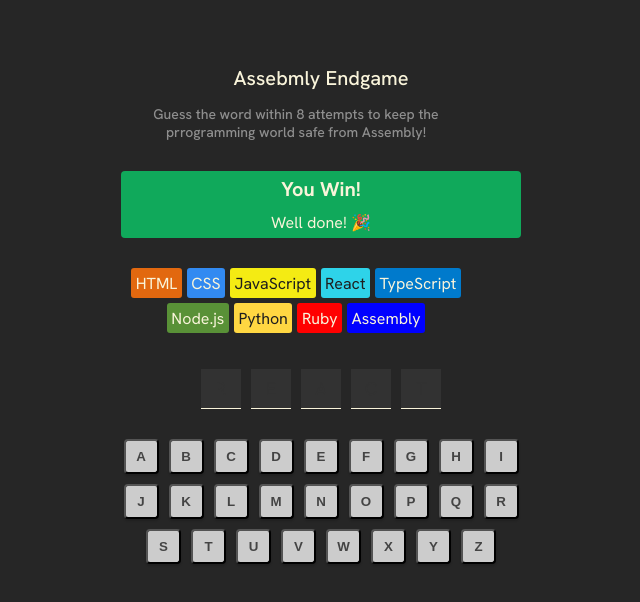
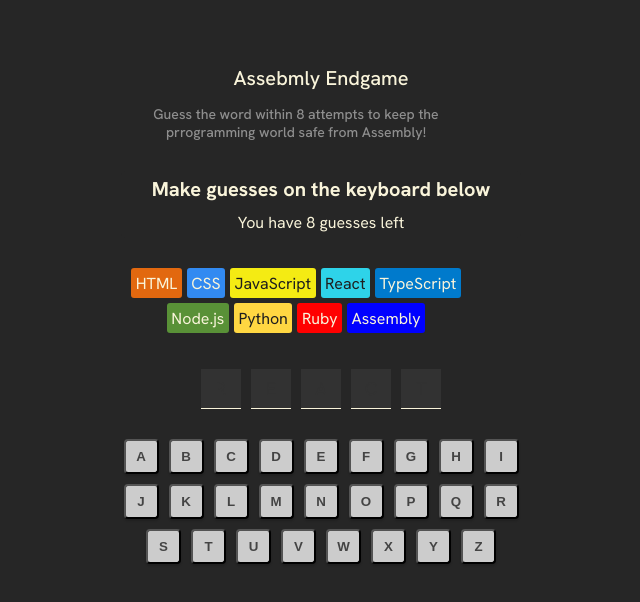
Before and after one commit to WillAnderson1339/Assembly-Endgame, a React (Vite) app in the folder frontend/: page / in a window 1280 px wide. Shown: the top 602 px of the page, without its empty margins (319-959 px from the left). Built offline with nearby package versions, Linux system fonts and the light colour scheme.

Commit message:
almost done - working on the words array now (all my coding)

```diff
--- a/frontend/src/components/Main.jsx
+++ b/frontend/src/components/Main.jsx
@@ -2,19 +2,34 @@ import { useState, useEffect, useRef } from 'react'
 
 import {languages} from '../data/languages'
 // console.log(languages)
-
+import {words} from '../data/words'
+console.log(words)
 import '../css/Main.css'
 
+// game states
+const GAME_PLAYING = 0
+const GAME_WIN = 1
+const GAME_LOSE = 2
+
+// number of attempts
+const MAX_ATTEMPTS = 9
 
 function Main() {
     const [currentWord, setCurrentWord] = useState('react')
     const [guesses, setGuesses] = useState(generateGuesses())
-    const [attempts, setAttempts] = useState(8)
+    const [attempts, setAttempts] = useState(0)
+    const [isWin, setIsWin] = useState(GAME_PLAYING)
+
+    useEffect(() => {
+        checkWin()
+        checkLose()
+    }, [guesses])
 
     const languageElements = languages.map((language, index) => {
         const styles = {
             backgroundColor: language.backgroundColor,
             color: language.color,
+            display: index < attempts ? "none" : ""
         }
 
         return (
@@ -23,8 +38,11 @@ function Main() {
     })
 
     const letterElements = currentWord.split("").map((letter, index) => {
+        // console.log("checking letter", letter)
+        // console.log("isGuessed", isGuessed(letter))
+        const bIsGuessed = isGuessed(letter)
         return (
-            <span className="letter" key={index}>{letter.toUpperCase()}</span>
+            <span className={bIsGuessed ? "letter letter-guessed" : "letter"} key={index}>{letter.toUpperCase()}</span>
         )
     })
 
@@ -48,6 +66,11 @@ function Main() {
             )
     })
 
+    function generateWord() {
+        const randomIndex = Math.floor(Math.random() * languages.length)
+        return languages[randomIndex].name
+    }
+
     function generateGuesses() {
         const alphabet = 'abcdefghijklmnopqrstuvwxyz'
         const alphabetArray = alphabet.split("")
@@ -69,10 +92,34 @@ function Main() {
         return currentWord.includes(letter)
     }
 
+    function isGuessed(letter) {
+        return (
+            guesses.find(guess => guess.letter === letter).right ||
+            guesses.find(guess => guess.letter === letter).wrong
+        )
+    }
+
+    function checkWin() {
+        const bWin = currentWord.split("").every(letter => isGuessed(letter))
+        // console.log("in function checkWin, letter=", letter, "bWin =", bWin)
+        if (bWin) {
+            // console.log("setting isWin to true")
+            setIsWin(GAME_WIN)
+        }
+        return bWin
+    }
+
+    function checkLose() {
+        if (attempts === MAX_ATTEMPTS) {
+            setIsWin(GAME_LOSE)
+        }
+    }
+
     function handleGuess(letter) {
         // console.log(letter)
+        if (isGuessed(letter) === false) {
             let attribute = "default"
-        isInWord(letter) ? attribute = "right" : attribute = "wrong"
+            isInWord(letter) ? (attribute = "right") : (attribute = "wrong", setAttempts(attempts + 1))
 
             setGuesses(prevGuessArray =>
                 prevGuessArray.map(guess =>
@@ -82,6 +129,7 @@ function Main() {
                 )
                 );
         }
+    }
 
     return (
         <>
@@ -90,9 +138,17 @@ function Main() {
                     <h1>Assebmly Endgame</h1>
                     <p>Guess the word within 8 attempts to keep the prrogramming world safe from Assembly!</p>
                 </header>
-                <section className="game-status">
-                    <h2>You Win!</h2>
-                    <p>Well done! 🎉</p>
+                <section className={isWin === GAME_PLAYING ? "game-status game-status-playing" : isWin === GAME_WIN ? "game-status game-status-win" : "game-status game-status-lose"}>
+                    <h2>{
+                        isWin === GAME_PLAYING ? "Make guesses on the keyboard below" :
+                        isWin === GAME_WIN ? "You Win!" :
+                        "You Lose!"}
+                    </h2>
+                    <p>{
+                        isWin === GAME_PLAYING ? "You have " + (MAX_ATTEMPTS - attempts -1) + " guesses left" :
+                        isWin === GAME_WIN ? "Well Done! 🎉" :
+                        "Too bad 😟"}
+                    </p>
                 </section>
                 <section className="language-chips">
                     {languageElements}
--- a/frontend/src/css/Main.css
+++ b/frontend/src/css/Main.css
@@ -17,13 +17,26 @@ header > p {
 }
 
 section.game-status {
-    background-color: #10A95B;
+    /* background-color: #e0f718; */
     display: flex;
     flex-direction: column;
     align-items: center;
     color: #F9F4DA;
     border-radius: 4px;
     margin-block: 30px;
+}
+
+section.game-status-playing {
+    background-color: #262626;
+}
+
+section.game-status-win {
+    background-color: #10A95B;
+}
+
+
+section.game-status-lose {
+    background-color: #e96565;
 }
 
 section.game-status > h2 {
--- /dev/null
+++ b/frontend/src/data/words.js
@@ -0,0 +1,6 @@
+export const words = [
+    "react",
+    "apple",
+    "blue",
+    "fairy"
+]
```
Lines whose indentation alone changed are shown as unchanged.
